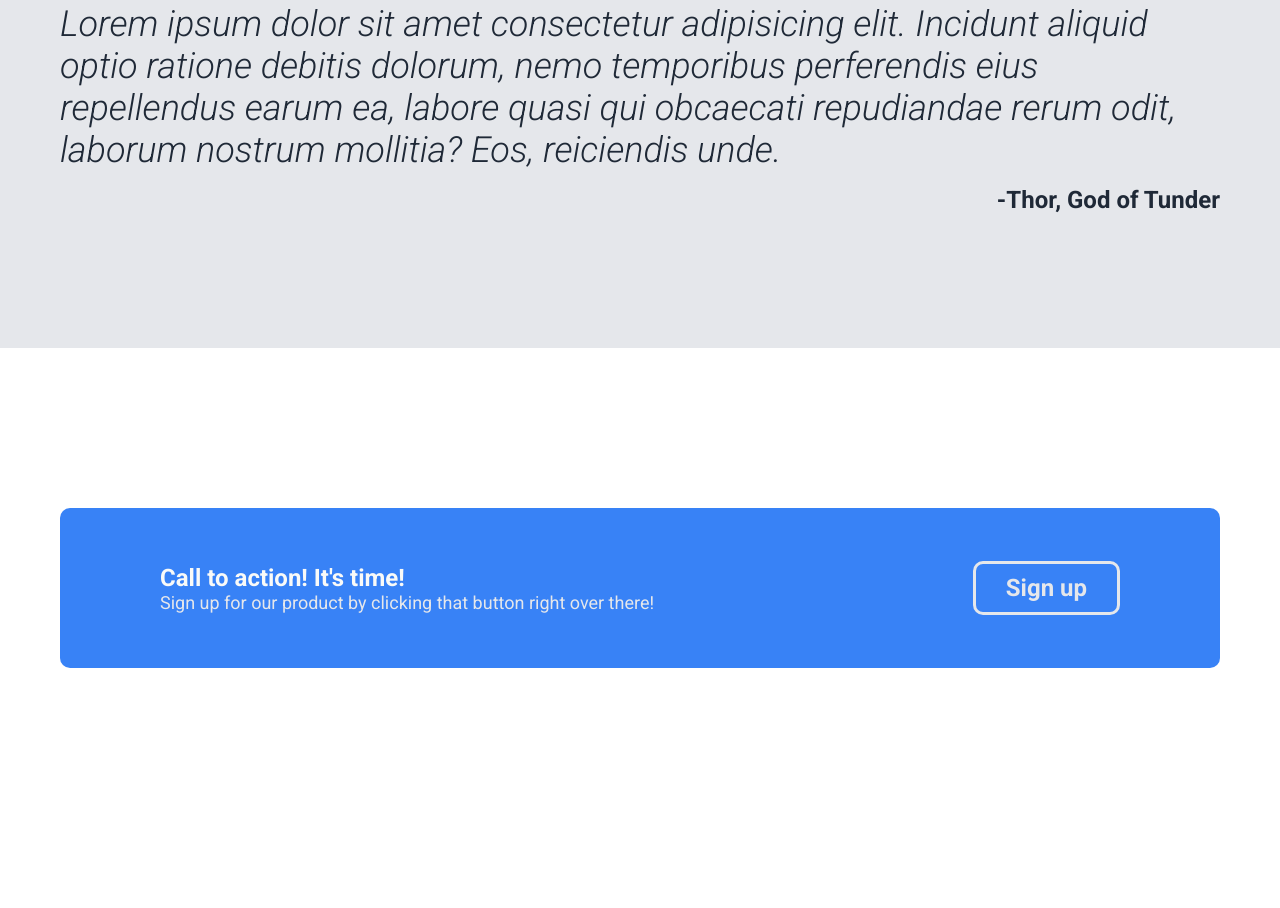
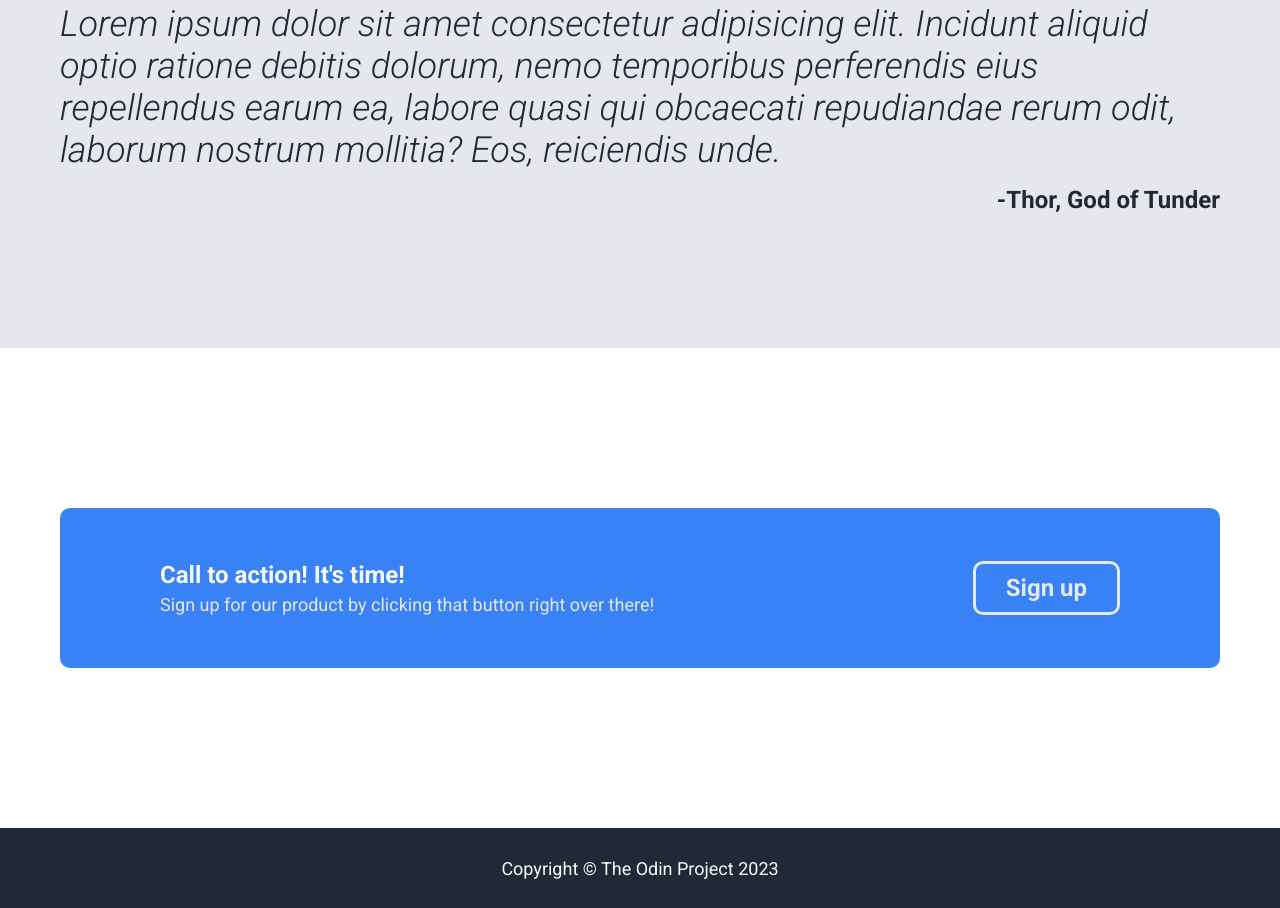
Before and after one commit to Yelqo17/landing, a plain HTML site: page index.html in a window 1280 px wide. Shown: the part 1462-2370 px from the top of the page. Before the commit the page ends 2290 px from the top, so only its background shows below. Drawn offline with Linux system fonts and the light colour scheme.

Commit message:
add footer for the footer section

```diff
--- a/index.html
+++ b/index.html
@@ -101,7 +101,13 @@
         </div>
     </div>
     <div class="footer">
-
+        <div class="container">
+            <div class="footer__wrapper">
+                <p class="footer__text">
+                    Copyright &copy The Odin Project 2023
+                </p>
+            </div>
+        </div>
     </div>
 </body>
 </html>
--- a/style.css
+++ b/style.css
@@ -181,6 +181,7 @@ a{
     font-weight: bold;
     color: #F9FAF8;
     margin: 0;
+    margin-bottom: 5px;
 }
 
 .call__text{
@@ -199,3 +200,20 @@ a{
     display: inline-block;
     border: 3px solid #E5E7EB;
 }
+
+.footer{
+    background-color: #1F2937;
+}
+
+.footer__wrapper{
+    min-height: 10vh;
+    display: flex;
+    align-items: center;
+    justify-content: center;
+}
+
+.footer__text{
+    margin: 0;
+    color:#F9FAF8;
+    font-size: 18px;
+}
```
